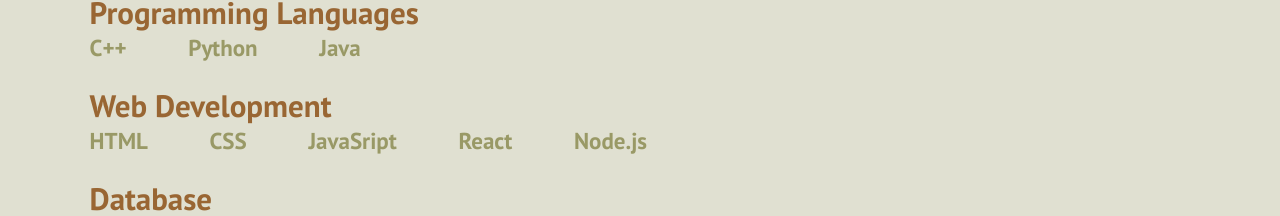
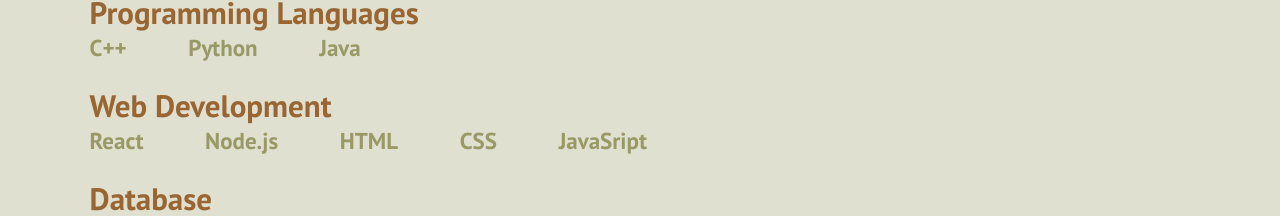
Before and after one commit to pooja-30/portfolio, a React (Create React App) app: page / in a window 1280 px wide. Shown: the part 1817-2033 px from the top of the page. Built offline with nearby package versions, Linux system fonts and the light colour scheme.

Commit message:
changed sequence

```diff
--- a/src/components/Skills.js
+++ b/src/components/Skills.js
@@ -14,8 +14,8 @@
         </p>
         <p className="skill-header">Web Development </p>
         <p className="skill-content">
-          <span>HTML</span> <span>CSS</span> <span>JavaSript</span>{" "}
-          <span>React</span> <span>Node.js</span>
+          <span>React</span> <span>Node.js</span> <span>HTML</span>{" "}
+          <span>CSS</span> <span>JavaSript</span>
         </p>
         <p className="skill-header">Database </p>
         <p className="skill-content">
```
